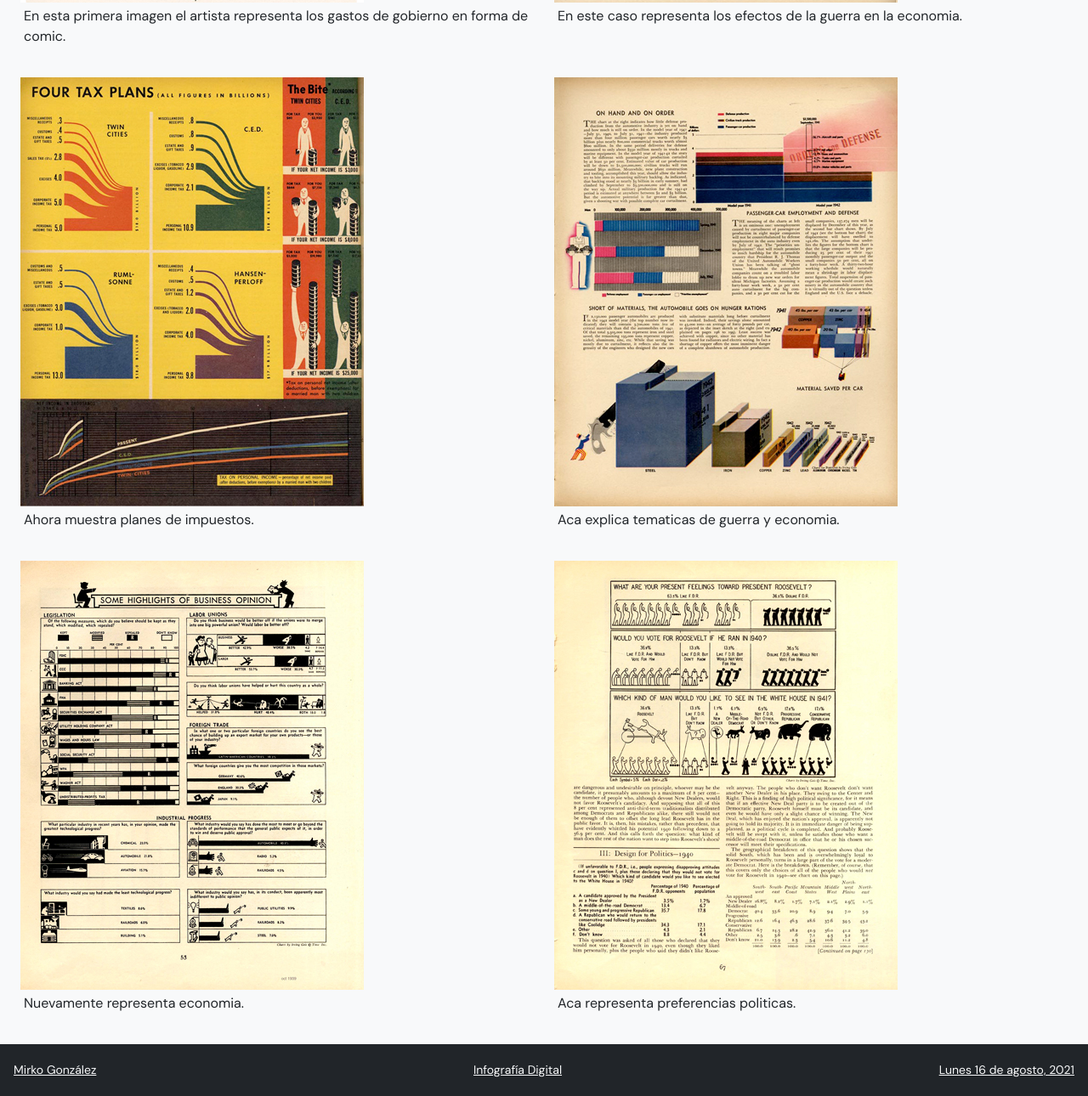
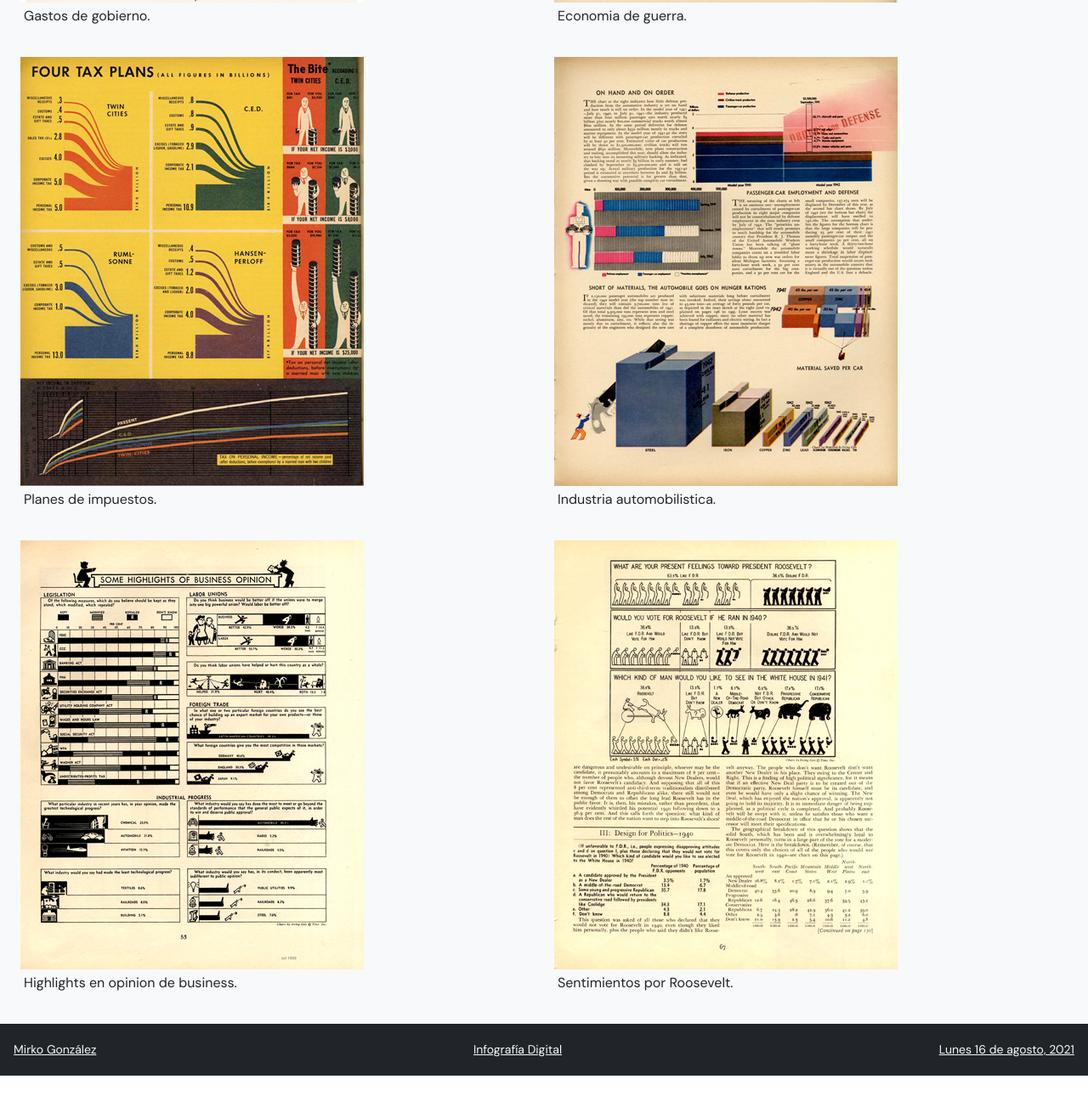
Before and after one commit to MirkoGonzalez/clase1, a plain HTML site: page index.html in a window 1280 px wide. Shown: the part 1009-2299 px from the top of the page at 85% size. After the commit the page ends 2275 px from the top, so only its background shows below. Drawn offline with nearby package versions, Linux system fonts and the light colour scheme.

Commit message:
Update index.html

```diff
--- a/index.html
+++ b/index.html
@@ -38,32 +38,32 @@
                 <!--primera imagen-->
                 <figure class="col-12 col-sm-6" >
                     <img loading="lazy" src="img/img-1.jpg" class="img-fluid" alt="describe lo que se ve en la imagen" />
-                    <figcaption class="p-1 mb-3">En esta primera imagen el artista representa los gastos de gobierno en forma de comic.</figcaption>
+                    <figcaption class="p-1 mb-3">Gastos de gobierno.</figcaption>
                 </figure>
                 <!--segunda imagen-->
                 <figure class="col-12 col-sm-6">
                     <img loading="lazy" src="img/img-2.jpg" class="img-fluid" alt="describe lo que se ve en la imagen"/>
-                    <figcaption class="p-1 mb-3">En este caso representa los efectos de la guerra en la economia.</figcaption>
+                    <figcaption class="p-1 mb-3">Economia de guerra.</figcaption>
                 </figure>
                 <!--tercera imagen-->
                 <figure class="col-12 col-sm-6">
                     <img loading="lazy" src="img/img-3.jpg" class="img-fluid" alt="describe lo que se ve en la imagen"/>
-                    <figcaption class="p-1 mb-3">Ahora muestra planes de impuestos.</figcaption>
+                    <figcaption class="p-1 mb-3">Planes de impuestos.</figcaption>
                 </figure>
                 <!--cuarta imagen-->
                 <figure class="col-12 col-sm-6">
                     <img loading="lazy" src="img/img-4.jpg" class="img-fluid" alt="describe lo que se ve en la imagen"/>
-                    <figcaption class="p-1 mb-3">Aca explica tematicas de guerra y economia.</figcaption>
+                    <figcaption class="p-1 mb-3">Industria automobilistica.</figcaption>
                 </figure>
                 <!--quinta imagen-->
                 <figure class="col-12 col-sm-6">
                     <img loading="lazy" src="img/img-5.jpg" class="img-fluid" alt="describe lo que se ve en la imagen"/>
-                    <figcaption class="p-1 mb-3">Nuevamente representa economia.</figcaption>
+                    <figcaption class="p-1 mb-3">Highlights en opinion de business.</figcaption>
                 </figure>
                 <!--sexta imagen-->
                 <figure class="col-12 col-sm-6">
                     <img loading="lazy" src="img/img-6.jpg" class="img-fluid" alt="describe lo que se ve en la imagen"/>
-                    <figcaption class="p-1 mb-3">Aca representa preferencias politicas.</figcaption>
+                    <figcaption class="p-1 mb-3">Sentimientos por Roosevelt.</figcaption>
                 </figure>
 
             </div>
```
